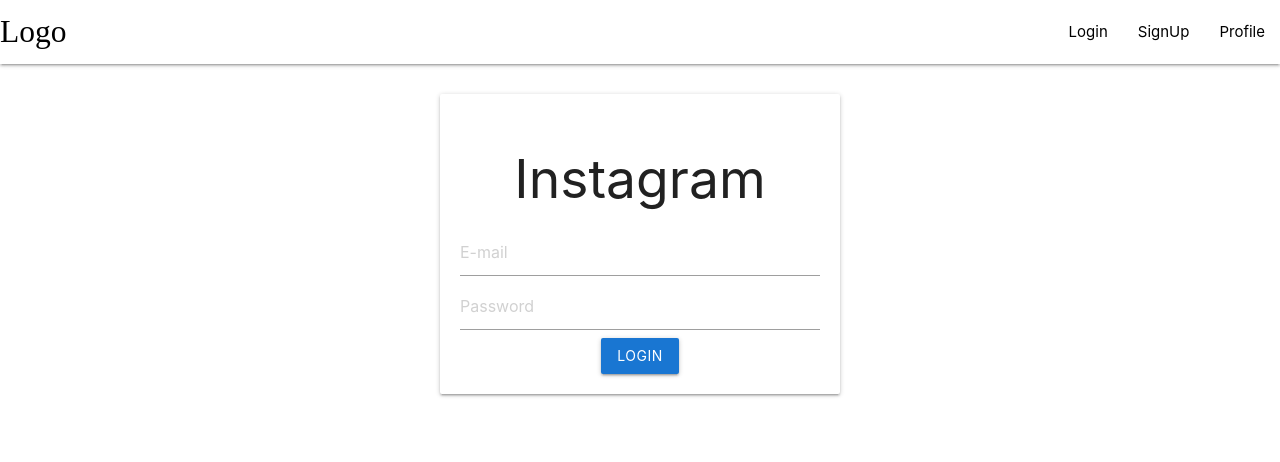
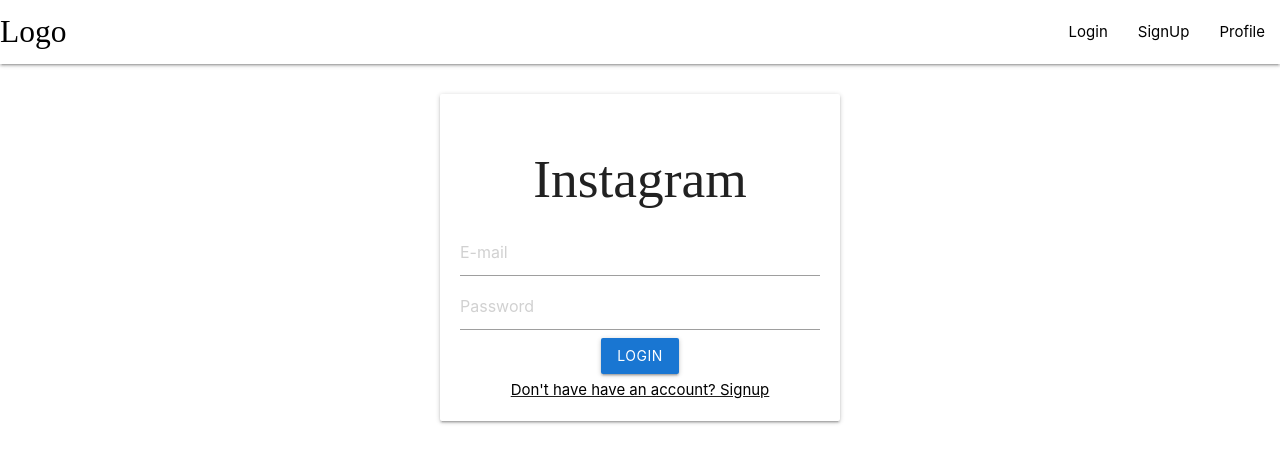
Before and after one commit to gowrusreevathsa/Instagram-clone-react, a React (Create React App) app in the folder client/: page /login in a window 1280 px wide. Shown: the top 462 px of the page. Built offline with nearby package versions, Linux system fonts and the light colour scheme; a web font is replaced by a local one.

Commit message:
style to link

```diff
--- a/client/src/App.css
+++ b/client/src/App.css
@@ -4,7 +4,8 @@
   color: black !important;
 }
 
-.brand-logo {
+.brand-logo,
+h2 {
   font-family: "Grand Hotel", cursive;
 }
 
@@ -23,3 +24,8 @@
   border-bottom: 1px solid #1976d2 !important;
   box-shadow: 0 1px 0 0 #1976d2 !important;
 }
+
+.customLink {
+  margin-top: 5px;
+  text-decoration: underline;
+}
--- a/client/src/components/screens/Login.js
+++ b/client/src/components/screens/Login.js
@@ -1,4 +1,5 @@
 import React from "react";
+import { Link } from "react-router-dom";
 
 function Login() {
   return (
@@ -12,6 +13,10 @@
           <button className="btn waves-effect waves-light blue darken-2">
             Login
           </button>
+
+          <div className="customLink">
+            <Link to="/signup">Don't have have an account? Signup</Link>
+          </div>
         </div>
       </div>
     </>
--- a/client/src/components/screens/SignUp.js
+++ b/client/src/components/screens/SignUp.js
@@ -1,4 +1,5 @@
 import React from "react";
+import { Link } from "react-router-dom";
 
 function SignUp() {
   return (
@@ -13,6 +14,10 @@
           <button className="btn waves-effect waves-light blue darken-2">
             SignUp
           </button>
+
+          <div className="customLink">
+            <Link to="/login">Already have an account? Login</Link>
+          </div>
         </div>
       </div>
     </>
```
